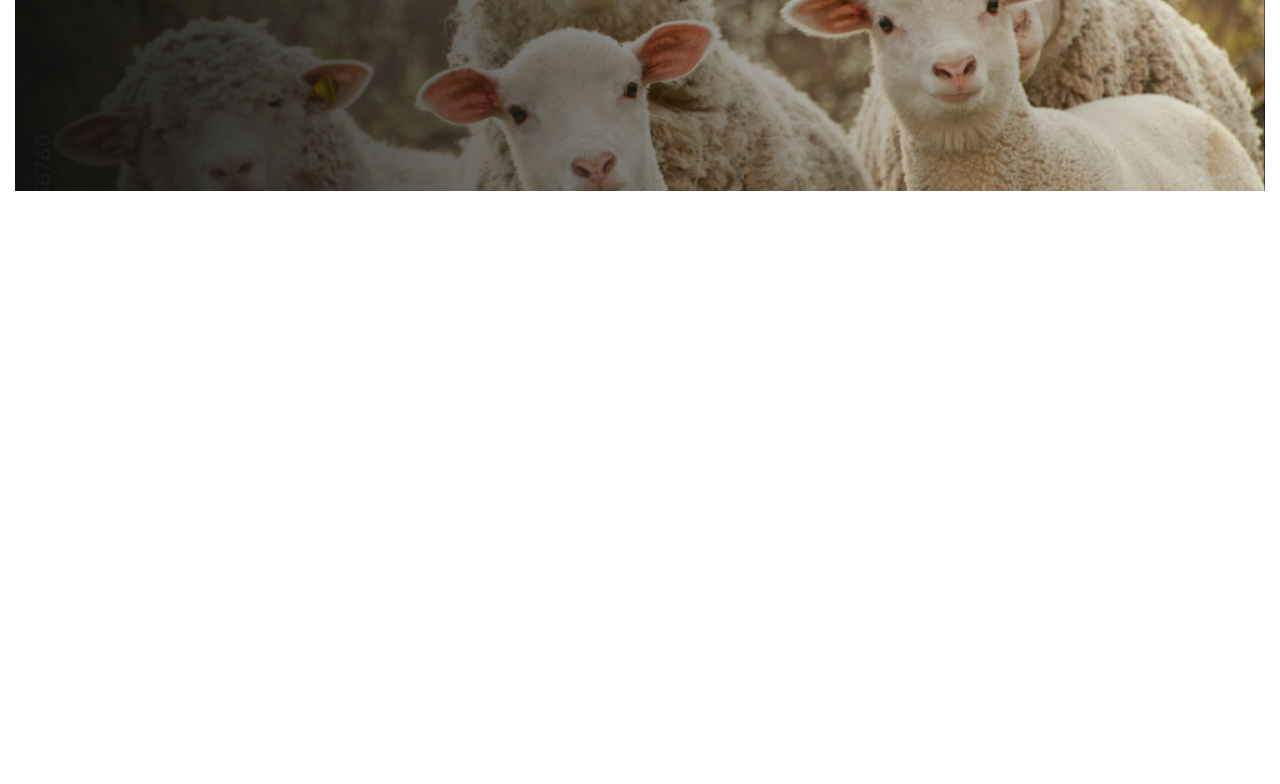
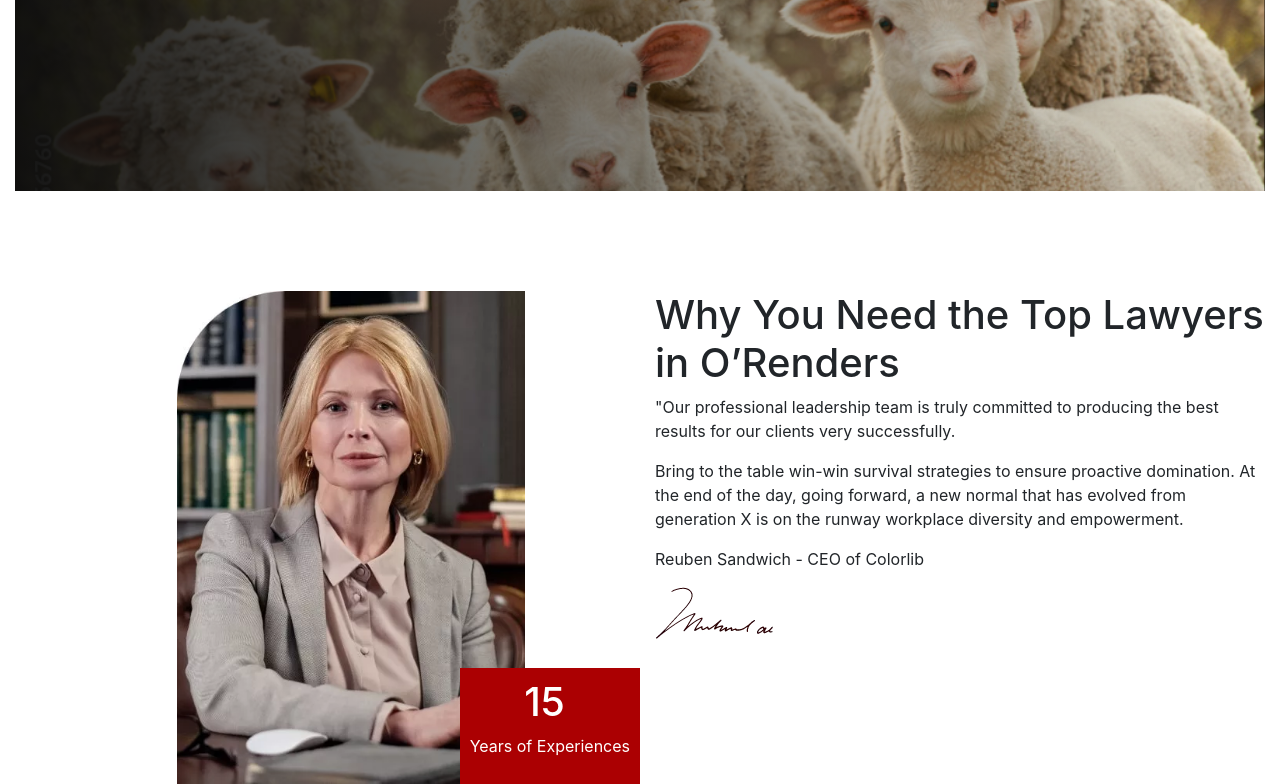
Before and after one commit to AudreyFW/lawyersBis, a plain HTML site: page index.html in a window 1280 px wide. Shown: the part 528-1312 px from the top of the page. Before the commit the page ends 800 px from the top, so only its background shows below. Drawn offline with Linux system fonts and the light colour scheme.

Commit message:
second git

```diff
--- a/css/style.css
+++ b/css/style.css
@@ -33,6 +33,14 @@ ul li .mailLink {
     background-image: -o-linear-gradient(0deg,rgba(0,0,0,0.92) 0%,rgba(14,14,14,0.96) 0%,rgba(255,255,255,0.01) 99.93%,rgba(0,0,0,1.00) 100%,rgba(254,254,254,1.00) 100%);
     background-image: linear-gradient(90deg,rgba(0,0,0,0.92) 0%,rgba(14,14,14,0.96) 0%,rgba(255,255,255,0.01) 99.93%,rgba(0,0,0,1.00) 100%,rgba(254,254,254,1.00) 100%);
 }
+.gradient {
+
+	background: rgb(0,0,0);
+background: -moz-linear-gradient(90deg, rgba(0,0,0,1) 0%, rgba(255,255,255,0) 100%);
+background: -webkit-linear-gradient(90deg, rgba(0,0,0,1) 0%, rgba(255,255,255,0) 100%);
+background: linear-gradient(90deg, rgba(0,0,0,1) 0%, rgba(255,255,255,0) 100%);
+filter: progid:DXImageTransform.Microsoft.gradient(startColorstr="#000000",endColorstr="#ffffff",GradientType=1);
+}
 .hero .gradient h1 {
     color: #FDFDFD;
     width: 40%;
@@ -43,11 +51,22 @@ ul li .mailLink {
 }
 .hero {
 }
-.gradient {
-
-	background: rgb(0,0,0);
-background: -moz-linear-gradient(90deg, rgba(0,0,0,1) 0%, rgba(255,255,255,0) 100%);
-background: -webkit-linear-gradient(90deg, rgba(0,0,0,1) 0%, rgba(255,255,255,0) 100%);
-background: linear-gradient(90deg, rgba(0,0,0,1) 0%, rgba(255,255,255,0) 100%);
-filter: progid:DXImageTransform.Microsoft.gradient(startColorstr="#000000",endColorstr="#ffffff",GradientType=1);
+.container-fluid .row .col-sm-6 {
+    margin-top: 100px;
+    position: relative;
 }
+.col-sm-6 div div {
+    position: absolute;
+    right: 0px;
+    bottom: 0px;
+    background-color: #AB0002;
+    color: #FFFFFF;
+    padding-top: 10px;
+    padding-right: 10px;
+    padding-bottom: 10px;
+    padding-left: 10px;
+}
+.col-sm-6 div .img-fluid {
+    float: right;
+    margin-right: 100px;
+}
--- a/index.html
+++ b/index.html
@@ -45,6 +45,22 @@
           <button type="button" class="btn btn-danger">Our Practice Area&nbsp;</button>
           &nbsp;</div>
   &nbsp;</div>
+    <div class="row">
+        <div class="col-sm-6">
+          <div><img src="images/about1.jpg" alt="" width="348" height="495" class="img-fluid"/>
+            <div>
+              <h1 class="text-center">15&nbsp;</h1>
+              <p class="text-center">Years of Experiences</p>
+            </div>
+          &nbsp;</div>
+        &nbsp;</div>
+        <div class="col-sm-6">
+          <h1>Why You Need the Top Lawyers in O’Renders&nbsp;</h1>
+          <p>"Our professional leadership team is truly committed to producing the best results for our clients very successfully.</p>
+          <p>Bring to the table win-win survival strategies to ensure proactive domination. At the end of the day, going forward, a new normal that has evolved from generation X is on the runway workplace diversity and empowerment.&nbsp;</p>
+          <p>Reuben Sandwich - CEO of Colorlib</p>
+        <img src="images/signature.png" width="121" height="61" alt=""/>        &nbsp;</div>
+      </div>
   </div>
   	<!-- body code goes here -->
 
```
Also changed, not shown: images/about1.jpg (added), images/signature.png (added). Lines whose indentation alone changed are shown as unchanged.
